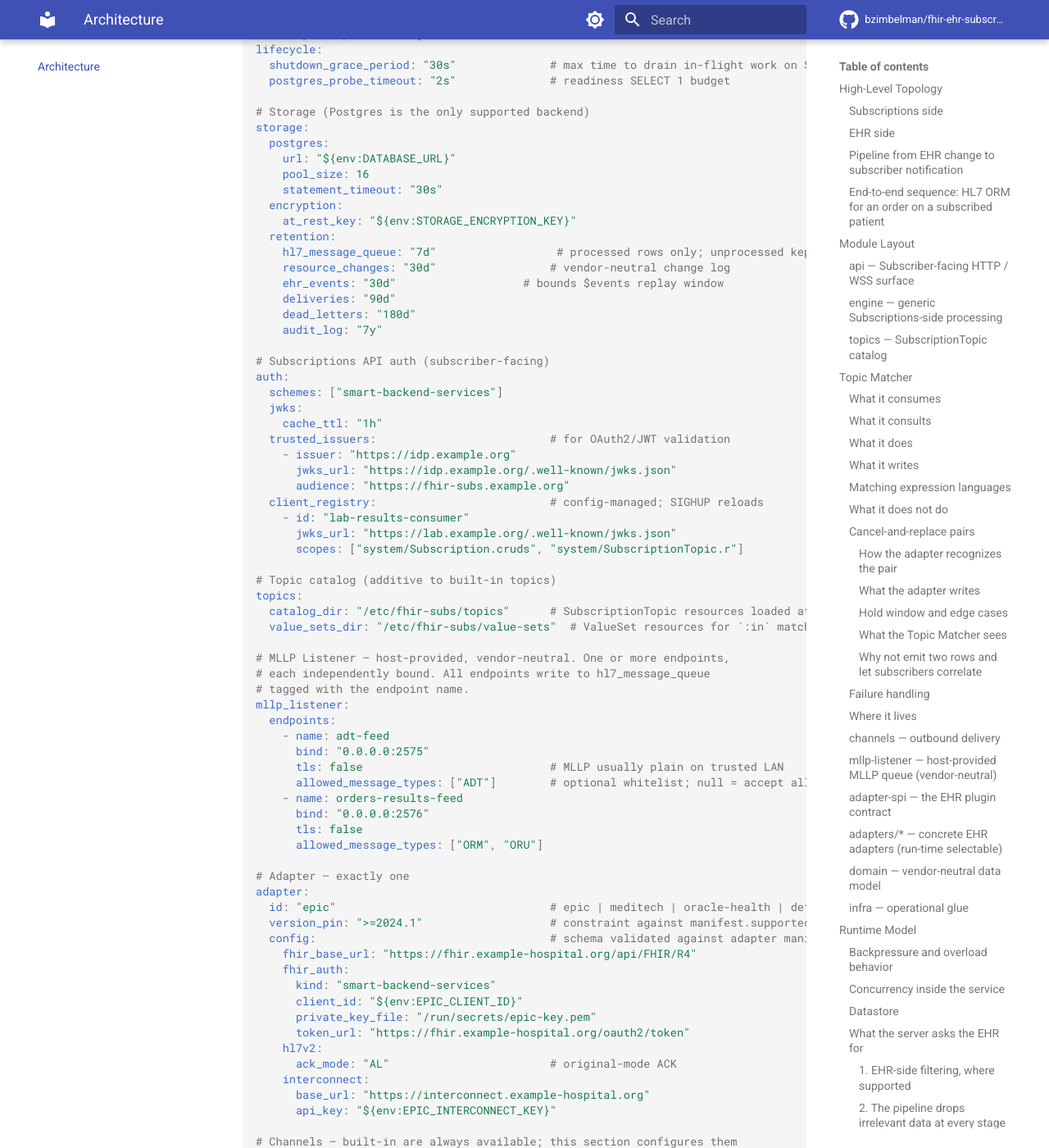
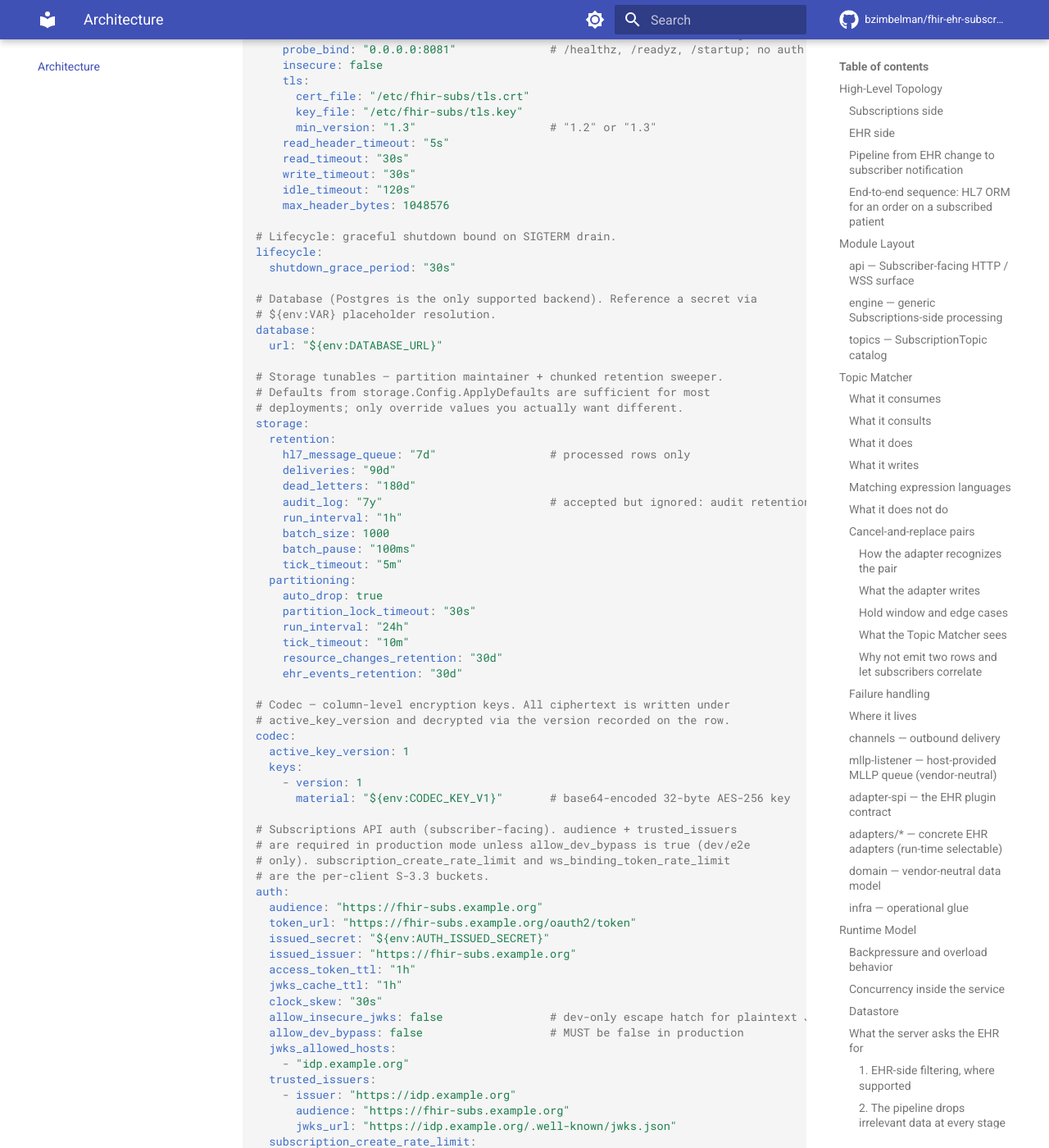
Before and after one commit to bzimbelman/fhir-ehr-subscriptions-service, an MkDocs documentation site: the page built from docs/architecture.md, in a window 1280 px wide and 1400 px high, scrolled down 36420 px. Shown: the whole window at 82% size. Built offline with MkDocs 1.6.1 and Material for MkDocs 9.7.7, drawn with Linux system fonts in a browser that asks for light colours; comment, search, counter and statistics services are not loaded; some of the changed text lies outside the part shown.

Commit message:
docs(architecture): #162 GREEN — rewrite YAML+prose to match Config struct
Phase B for OP #162 epic #91. The architecture.md YAML config block
advertised a config tree the loader does not parse — ~70% of documented
keys (63 of 90+) were silently absorbed by Config.Extra at runtime.
Rewrites the YAML block, the "What's required vs. optional" list, the
"Hot reload" subsection, and the YAML-vs-TOML claim so every documented
key resolves through cmd/fhir-subs/Config via yaml: struct tags.

Removed promises that the binary does not implement:
- mllp_listener.* tree (real keys live under mllp.listeners[])
- storage.postgres.{url,pool_size,statement_timeout} (real key: database.url)
- storage.encryption.at_rest_key (column-level encryption is codec.keys[])
- channels.email.{enabled,mode,smtp.*,body.*} flat keys (real shape: channels.email.smtp_host etc.)
- channels.message.fhir_message_endpoint_default (real key: channels.message.server_endpoint)
- channels.custom[] tree (no plugin loader exists yet)
- channels.rest_hook.{max_retries,backoff} (delivery-side retry policy not yet operator-tunable)
- delivery.* tree (no top-level delivery block in Config)
- observability.* tree (real top-level keys: tracing/metrics/audit)
- auth.{schemes,jwks.cache_ttl,client_registry[]} (real keys: auth.audience, auth.jwks_cache_ttl, auth.trusted_issuers[])
- topics.value_sets_dir (no ValueSet loader wired)
- server.websocket.{enabled,max_connections} (websocket lives under channels.websocket)
- lifecycle.postgres_probe_timeout (no such field)
- adapter.config.* sub-tree (vendor-specific keys belong to the adapter manifest)
- "YAML or TOML" claim on the binary's config (cmd/fhir-subs reads YAML only)
- Hot-reload list claiming SIGHUP reloads client_registry / log_level / delivery params
  (only topics.catalog_dir reloads on SIGHUP)

Adds the production block requirements gated by deployment.mode and
calls out probe-only mode explicitly. Lints docs_lint_test.go pass:
TestArchitectureDocConfigKeysMatchConfigStruct GREEN.

go test ./... clean.

````diff
--- a/docs/architecture.md
+++ b/docs/architecture.md
@@ -1034,188 +1034,257 @@ Secrets (DB passwords, SMTP credentials, signing keys, JWT signing keys, adapter
 The config model groups settings into domains. A representative YAML structure (final field names will be normalized in the implementation):
 
 ```yaml
-# Identity & runtime
+# Identity & runtime. deployment.mode selects the production posture
+# ("production" — default) vs. the probe-only smoke posture ("probe-only");
+# any other value is rejected by --check-config.
 deployment:
-  facility_id: "memorial-hospital-east"     # appears in logs and audit
-  environment: "production"                 # production | staging | dev
+  facility_id: "memorial-hospital-east"
+  environment: "production"
+  mode: "production"
   log_level: "info"
   log_format: "json"
 
-# Subscriptions API HTTP / WSS
+# Adapter — exactly one. The two fields below are all the binary's typed
+# Config exposes; vendor-specific keys (fhir_base_url, hl7v2.ack_mode,
+# vendor API URLs, etc.) belong to the adapter manifest, not to this
+# config file.
+adapter:
+  id: "epic"
+  version_pin: ">=2024.1"
+
+# Subscriptions API HTTP. The probe listener binds on a SEPARATE port so a
+# misconfigured auth chain can never 401 a kubelet probe.
 server:
   http:
-    bind: "0.0.0.0:8443"
+    bind: "0.0.0.0:8443"                    # main TLS listener for Management API + WSS
+    probe_bind: "0.0.0.0:8081"              # /healthz, /readyz, /startup; no auth wrapper
+    insecure: false
     tls:
       cert_file: "/etc/fhir-subs/tls.crt"
       key_file: "/etc/fhir-subs/tls.key"
-    probe_bind: null                        # null = probes share the main HTTP listener;
-                                            # set to "0.0.0.0:8081" to expose /healthz, /readyz,
-                                            # /startup on a separate port (recommended for
-                                            # Kubernetes deployments)
-  websocket:
-    enabled: true
-    max_connections: 10000
+      min_version: "1.3"                    # "1.2" or "1.3"
+    read_header_timeout: "5s"
+    read_timeout: "30s"
+    write_timeout: "30s"
+    idle_timeout: "120s"
+    max_header_bytes: 1048576
 
-# Lifecycle: probes and graceful shutdown
+# Lifecycle: graceful shutdown bound on SIGTERM drain.
 lifecycle:
-  shutdown_grace_period: "30s"              # max time to drain in-flight work on SIGTERM
-  postgres_probe_timeout: "2s"              # readiness SELECT 1 budget
+  shutdown_grace_period: "30s"
 
-# Storage (Postgres is the only supported backend)
+# Database (Postgres is the only supported backend). Reference a secret via
+# ${env:VAR} placeholder resolution.
+database:
+  url: "${env:DATABASE_URL}"
+
+# Storage tunables — partition maintainer + chunked retention sweeper.
+# Defaults from storage.Config.ApplyDefaults are sufficient for most
+# deployments; only override values you actually want different.
 storage:
-  postgres:
-    url: "${env:DATABASE_URL}"
-    pool_size: 16
-    statement_timeout: "30s"
-  encryption:
-    at_rest_key: "${env:STORAGE_ENCRYPTION_KEY}"
   retention:
-    hl7_message_queue: "7d"                  # processed rows only; unprocessed kept indefinitely
-    resource_changes: "30d"                 # vendor-neutral change log
-    ehr_events: "30d"                   # bounds $events replay window
+    hl7_message_queue: "7d"                 # processed rows only
     deliveries: "90d"
     dead_letters: "180d"
-    audit_log: "7y"
+    audit_log: "7y"                         # accepted but ignored: audit retention is partition-driven
+    run_interval: "1h"
+    batch_size: 1000
+    batch_pause: "100ms"
+    tick_timeout: "5m"
+  partitioning:
+    auto_drop: true
+    partition_lock_timeout: "30s"
+    run_interval: "24h"
+    tick_timeout: "10m"
+    resource_changes_retention: "30d"
+    ehr_events_retention: "30d"
 
-# Subscriptions API auth (subscriber-facing)
+# Codec — column-level encryption keys. All ciphertext is written under
+# active_key_version and decrypted via the version recorded on the row.
+codec:
+  active_key_version: 1
+  keys:
+    - version: 1
+      material: "${env:CODEC_KEY_V1}"       # base64-encoded 32-byte AES-256 key
+
+# Subscriptions API auth (subscriber-facing). audience + trusted_issuers
+# are required in production mode unless allow_dev_bypass is true (dev/e2e
+# only). subscription_create_rate_limit and ws_binding_token_rate_limit
+# are the per-client S-3.3 buckets.
 auth:
-  schemes: ["smart-backend-services"]
-  jwks:
-    cache_ttl: "1h"
-  trusted_issuers:                          # for OAuth2/JWT validation
+  audience: "https://fhir-subs.example.org"
+  token_url: "https://fhir-subs.example.org/oauth2/token"
+  issued_secret: "${env:AUTH_ISSUED_SECRET}"
+  issued_issuer: "https://fhir-subs.example.org"
+  access_token_ttl: "1h"
+  jwks_cache_ttl: "1h"
+  clock_skew: "30s"
+  allow_insecure_jwks: false                # dev-only escape hatch for plaintext JWKS hosts
+  allow_dev_bypass: false                   # MUST be false in production
+  jwks_allowed_hosts:
+    - "idp.example.org"
+  trusted_issuers:
     - issuer: "https://idp.example.org"
+      audience: "https://fhir-subs.example.org"
       jwks_url: "https://idp.example.org/.well-known/jwks.json"
-      audience: "https://fhir-subs.example.org"
-  client_registry:                          # config-managed; SIGHUP reloads
-    - id: "lab-results-consumer"
-      jwks_url: "https://lab.example.org/.well-known/jwks.json"
-      scopes: ["system/Subscription.cruds", "system/SubscriptionTopic.r"]
+  subscription_create_rate_limit:
+    burst: 100
+    refill_per_second: 10
+    max_keys: 65536
+  ws_binding_token_rate_limit:
+    burst: 60
+    refill_per_second: 1
+    max_keys: 65536
 
-# Topic catalog (additive to built-in topics)
+# MLLP listener — vendor-neutral receive-only socket. Empty/missing
+# `listeners` means "do not start the listener"; deployments that only use
+# the FHIR scan path leave this empty. Endpoints with TLS blocks must all
+# share the same cert/key/CA paths (the listener owns one TLS config).
+mllp:
+  listeners:
+    - name: "adt-feed"
+      bind: "0.0.0.0:2575"
+      proxy_protocol_v2: false
+      tls:
+        cert_file: "/etc/fhir-subs/mllp.crt"
+        key_file: "/etc/fhir-subs/mllp.key"
+        client_ca_file: "/etc/fhir-subs/mllp-clients.pem"
+        require_client_cert: true
+  max_message_bytes: 1048576
+  persist_timeout: "5s"
+  frame_assembly_timeout: "30s"
+  read_idle_timeout: "60s"
+  nack_then_drop_after: 5
+  inflight_cap_per_conn: 64
+  on_persist_fail: "nack"                   # "nack" or "drop"
+  max_connections: 1000
+  max_connections_per_ip: 50
+  shutdown_drain_grace: "30s"
+
+# Pipeline — per-stage claim-loop tunables for the four pipeline workers
+# (HL7 processor, matcher, submatcher, scheduler) plus the supervisor
+# bundle that wraps them.
+pipeline:
+  hl7_processor:
+    claim_batch_size: 100
+    idle_poll_interval: "1s"
+  matcher:
+    claim_batch_size: 100
+    idle_poll_interval: "1s"
+  submatcher:
+    claim_batch_size: 100
+    idle_poll_interval: "1s"
+  scheduler:
+    claim_batch_size: 100
+    idle_poll_interval: "1s"
+  correlation_hold_window: "30s"
+
+# Topic catalog. Operator-supplied SubscriptionTopic JSON files; reloaded
+# on SIGHUP. Defaults to /etc/fhir-subs/topics; in production this should
+# point at a mounted ConfigMap or sidecar volume.
 topics:
-  catalog_dir: "/etc/fhir-subs/topics"      # SubscriptionTopic resources loaded at startup
-  value_sets_dir: "/etc/fhir-subs/value-sets"  # ValueSet resources for `:in` matching
+  catalog_dir: "/etc/fhir-subs/topics"
 
-# MLLP Listener — host-provided, vendor-neutral. One or more endpoints,
-# each independently bound. All endpoints write to hl7_message_queue
-# tagged with the endpoint name.
-mllp_listener:
-  endpoints:
-    - name: adt-feed
-      bind: "0.0.0.0:2575"
-      tls: false                            # MLLP usually plain on trusted LAN
-      allowed_message_types: ["ADT"]        # optional whitelist; null = accept all
-    - name: orders-results-feed
-      bind: "0.0.0.0:2576"
-      tls: false
-      allowed_message_types: ["ORM", "ORU"]
-
-# Adapter — exactly one
-adapter:
-  id: "epic"                                # epic | meditech | oracle-health | default | <third-party>
-  version_pin: ">=2024.1"                   # constraint against manifest.supported_ehr_versions
-  config:                                   # schema validated against adapter manifest
-    fhir_base_url: "https://fhir.example-hospital.org/api/FHIR/R4"
-    fhir_auth:
-      kind: "smart-backend-services"
-      client_id: "${env:EPIC_CLIENT_ID}"
-      private_key_file: "/run/secrets/epic-key.pem"
-      token_url: "https://fhir.example-hospital.org/oauth2/token"
-    hl7v2:
-      ack_mode: "AL"                        # original-mode ACK
-    interconnect:
-      base_url: "https://interconnect.example-hospital.org"
-      api_key: "${env:EPIC_INTERCONNECT_KEY}"
-
-# Channels — built-in are always available; this section configures them
+# Channels. Each block is optional; an absent block uses package defaults.
+# Only the four built-in channels (rest-hook, websocket, email, message)
+# are wired into the binary today.
 channels:
   rest_hook:
     user_agent: "fhir-ehr-subscriptions-service/1.0"
     request_timeout: "30s"
-    max_retries: 8
-    backoff: "exponential"                  # 10s, 30s, 2m, 10m, 1h, ...
+  websocket:
+    origin_patterns: ["https://*.example.org"]
+    idle_timeout: "5m"
+    ping_interval: "30s"
+    bind_timeout: "10s"
+    ping_write_timeout: "10s"
+    upgrade_read_header_timeout: "10s"
+    max_frame_bytes: 65536
+    max_sessions: 10000
+    max_sessions_per_client: 5
+    max_replay_events: 1000
+  email:
+    from: "no-reply@example-hospital.org"
+    subject_template: "FHIR Subscription notification: {{topic}}"
+    smtp_host: "smtp.example-hospital.org"
+    smtp_port: 587
+    starttls: "required"                    # "required" | "preferred" | "disabled"
+    auth_mechanism: "PLAIN"                 # "PLAIN" | "LOGIN" | "CRAM-MD5" | "XOAUTH2"
+    auth_username: "${env:SMTP_USERNAME}"
+    auth_password: "${env:SMTP_PASSWORD}"
+    auth_identity: ""
+    allow_cleartext_auth: false
+    attachment_threshold_bytes: 65536
+    request_timeout: "30s"
+    local_name: "fhir-subs.example.org"
+    user_agent: "fhir-ehr-subscriptions-service/1.0"
+    tls_min_version: 771                    # crypto/tls.VersionTLS12 (771) or VersionTLS13 (772)
+  message:
+    user_agent: "fhir-ehr-subscriptions-service/1.0"
+    request_timeout: "30s"
+    server_endpoint: "https://messaging.example.org/fhir"
+    max_idle_conns_per_host: 4
+    max_conns_per_host: 16
+    tls_min_version: 772                    # 771 = TLS 1.2, 772 = TLS 1.3
 
-  websocket:
-    ping_interval: "30s"
-    idle_timeout: "5m"
+# Admin surface — read-only operator triage API. Empty token disables the
+# routes entirely (404). Token MUST be at least 32 bytes.
+admin:
+  token: "${env:ADMIN_TOKEN}"
+  path_prefix: "/admin"
+  rate_limit:
+    burst: 30
+    refill_per_second: 1
+    max_keys: 1024
 
-  email:
-    # v1 ships plain SMTP / SMTPS only. S/MIME and Direct modes are documented
-    # for v2; the `mode` field accepts only "smtp" in v1.
-    # See [decisions/0010 #5](high-level-design/decisions/0010-implementation-defaults.md).
-    enabled: true
-    mode: "smtp"                            # v1: smtp only (smime | direct deferred to v2)
-    from: "no-reply@example-hospital.org"
-    smtp:
-      host: "smtp.example-hospital.org"
-      port: 587
-      starttls: "required"                  # required | preferred | disabled
-      auth:
-        username: "${env:SMTP_USERNAME}"
-        password: "${env:SMTP_PASSWORD}"
-        mechanism: "PLAIN"                  # PLAIN | LOGIN | CRAM-MD5 | XOAUTH2
-      timeout: "30s"
-      pool_size: 4
-    # smime: and direct: configuration blocks are v2 — see
-    # low-level-design/channels.md for the v2 documentation of those modes.
-    body:
-      attachment_threshold_bytes: 65536     # bigger -> attach instead of inline
+# OpenTelemetry tracing. Empty otlp_endpoint disables tracing entirely
+# (no-op tracer). sample_rate must be in [0,1]; --check-config rejects
+# anything else.
+tracing:
+  otlp_endpoint: "${env:OTEL_EXPORTER_OTLP_ENDPOINT}"
+  sample_rate: 0.1
+  exporter_timeout: "10s"
+  insecure: false
+  tls:
+    cert_file: "/etc/fhir-subs/otel-client.crt"
+    key_file: "/etc/fhir-subs/otel-client.key"
+    ca_file: "/etc/fhir-subs/otel-ca.pem"
+  headers:
+    "x-honeycomb-team": "${env:HONEYCOMB_API_KEY}"
 
-  message:
-    fhir_message_endpoint_default: null
+# Prometheus metrics scrape endpoint.
+metrics:
+  bind: "0.0.0.0:9090"
+  path: "/metrics"
 
-  custom:                                   # third-party channels declare themselves here
-    - id: "kafka"
-      module: "channels/kafka"
-      config:
-        brokers: ["kafka-1:9092", "kafka-2:9092"]
-        topic_prefix: "fhir-subs"
-        auth:
-          mechanism: "SASL_SSL"
-          username: "${env:KAFKA_USER}"
-          password: "${env:KAFKA_PASSWORD}"
-
-# Delivery scheduler
-delivery:
-  default_max_count: 1                      # subscription-level batching cap
-  max_batch_wait: "30s"                     # flush even if not full
-  retry:
-    max_attempts: 8
-    backoff:
-      kind: "exponential"
-      initial: "10s"
-      max: "1h"
-      jitter: 0.2
-  heartbeat:
-    default_period: "5m"
-    min_period: "1m"
-    max_period: "1h"
-
-# Observability
-observability:
-  metrics:
-    bind: "0.0.0.0:9090"                    # /metrics for Prometheus
-  tracing:
-    otlp_endpoint: "${env:OTEL_EXPORTER_OTLP_ENDPOINT}"
-    sample_rate: 0.1
-  audit_log:
-    sink: "stdout"                          # stdout (default) | file | syslog | otlp
-    file_path: "/var/log/fhir-subs/audit.log"   # used only when sink: "file"
+# Audit log sink. "stdout" emits the audit chain on the binary's stdout;
+# "file" writes to file_path with the configured fsync/batch policy.
+audit:
+  sink: "stdout"                            # "stdout" | "file"
+  file_path: "/var/log/fhir-subs/audit.log"
+  file_sync_mode: "batch"                   # "every" | "batch"
+  file_batch_interval: "1s"
 ```
 
 ### What's required vs. optional
 
-Hard-required at startup (server refuses to start without these):
+Hard-required at startup in `deployment.mode: production` (boot fails fast at `--check-config`):
 - `deployment.facility_id`
-- `server.http.bind` (or `server.http.tls.*` if TLS is enabled — recommended)
-- `storage.postgres.url`
-- `adapter.id` and the adapter's required config (per its manifest schema)
-- At least one `auth.trusted_issuers` entry OR an authenticated `client_registry` (you cannot run with no auth)
+- `adapter.id`
+- `server.http.bind` and a separate `server.http.probe_bind`
+- `server.http.tls.cert_file` + `server.http.tls.key_file` (unless `server.http.insecure: true`)
+- `database.url`
+- `codec.keys` (at least one entry) and `codec.active_key_version`
+- `auth.audience` and at least one `auth.trusted_issuers` entry (unless `auth.allow_dev_bypass: true` — dev/e2e only)
+- `topics.catalog_dir`
+- `mllp.listeners` non-empty
 
 Optional with defaults:
-- All channel configs (built-in channels have safe defaults; email is opt-in via `channels.email.enabled`)
-- All delivery / heartbeat / retry tuning
-- Observability (metrics on `/metrics`, tracing optional via OTLP, audit log defaults to `stdout`)
+- All channel configs (built-in channels have safe defaults; the email channel is wired only when `channels.email.smtp_host` is set)
+- Pipeline stage tunables (defaults supplied by the supervisor framework)
+- Tracing (disabled when `tracing.otlp_endpoint` is empty), metrics, audit (defaults to `stdout`)
+
+`deployment.mode: probe-only` skips the database / codec / auth / topics / MLLP requirements above; only `/healthz`, `/readyz`, `/startup`, and `/metadata` are served. `mllp.listeners` is rejected in probe-only mode (no durable persistence path).
 
 ### Validation
 
@@ -1226,13 +1295,7 @@ Optional with defaults:
 
 ### Hot reload
 
-A subset of config is reloadable at runtime via `SIGHUP`:
-- Topic catalog (add/remove/update topics).
-- Subscription client registry.
-- Log level.
-- Delivery retry/backoff parameters.
-
-The rest (bind addresses, Postgres connection, adapter selection, channel set) requires a restart.
+`SIGHUP` reloads the operator topic catalog (`topics.catalog_dir` — add / remove / update topic JSON files). Every other config change — bind addresses, Postgres connection, adapter selection, channel set, auth material — requires a restart.
 
 ## FHIR Version Strategy
 
````
Also changed, not shown: other parts of docs/architecture.md (+1 -1 lines).
